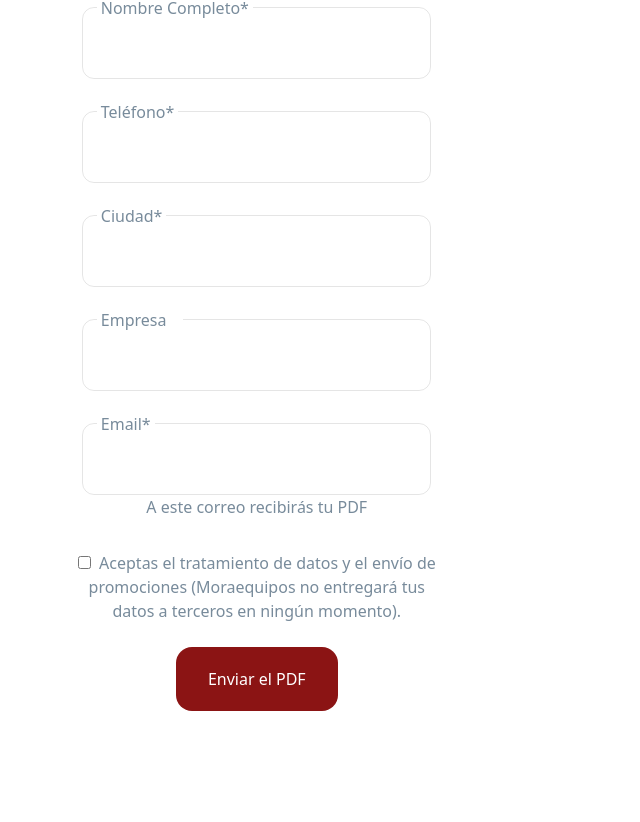
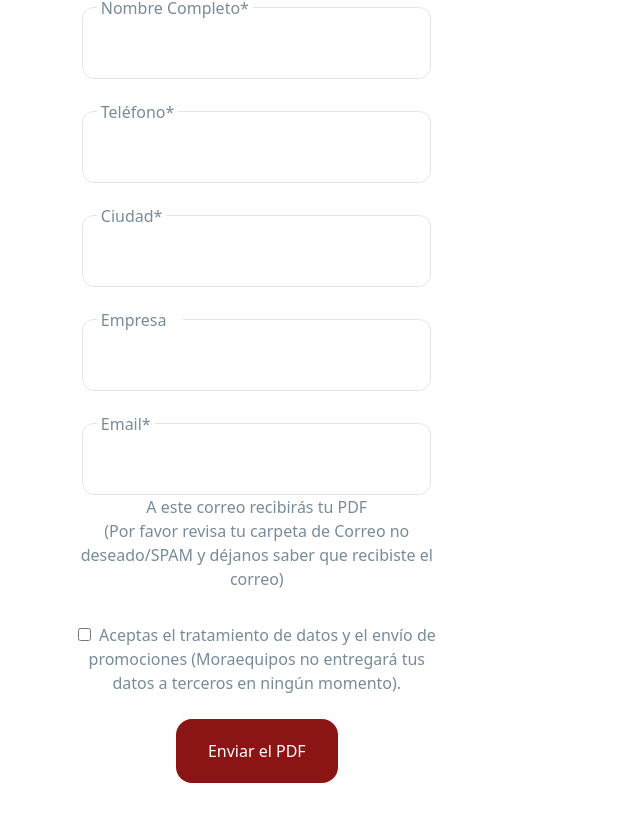
Before and after one commit to bygabymora/fm22023, a Next.js app: page / in a window 1280 px wide. Shown: the part 529-1351 px from the top of the page, without its empty margins (0-640 px from the left). Built offline with nearby package versions, Linux system fonts and the light colour scheme.

Commit message:
autorespuesta

```diff
--- a/components/ContactUs.js
+++ b/components/ContactUs.js
@@ -146,7 +146,11 @@ const ContactUs = () => {
             value={email}
             required
           />
-          <div>A este correo recibirás tu PDF</div>
+          <div>
+            A este correo recibirás tu PDF <br />
+            (Por favor revisa tu carpeta de Correo no deseado/SPAM y déjanos
+            saber que recibiste el correo)
+          </div>
         </div>
 
         <div className="privacy-checkbox">
--- /dev/null
+++ b/pages/descargar.js
@@ -0,0 +1,26 @@
+import fs from 'fs';
+import path from 'path';
+
+export default function Descargar() {
+  return <p>Descargando...</p>;
+}
+
+export async function getServerSideProps(context) {
+  const { res } = context;
+
+  // Especifica la ruta del archivo
+  const filePath = path.join(process.cwd(), 'public', 'moraequipos.pdf');
+  const fileContent = fs.readFileSync(filePath);
+
+  // Configura las cabeceras para la descarga
+  res.setHeader('Content-Disposition', 'attachment; filename=moraequipos.pdf');
+  res.setHeader('Content-Type', 'application/pdf');
+  res.write(fileContent);
+
+  // Termina la respuesta para iniciar la descarga
+  res.end();
+
+  return {
+    props: {}, // no necesita pasar ninguna prop
+  };
+}
```
